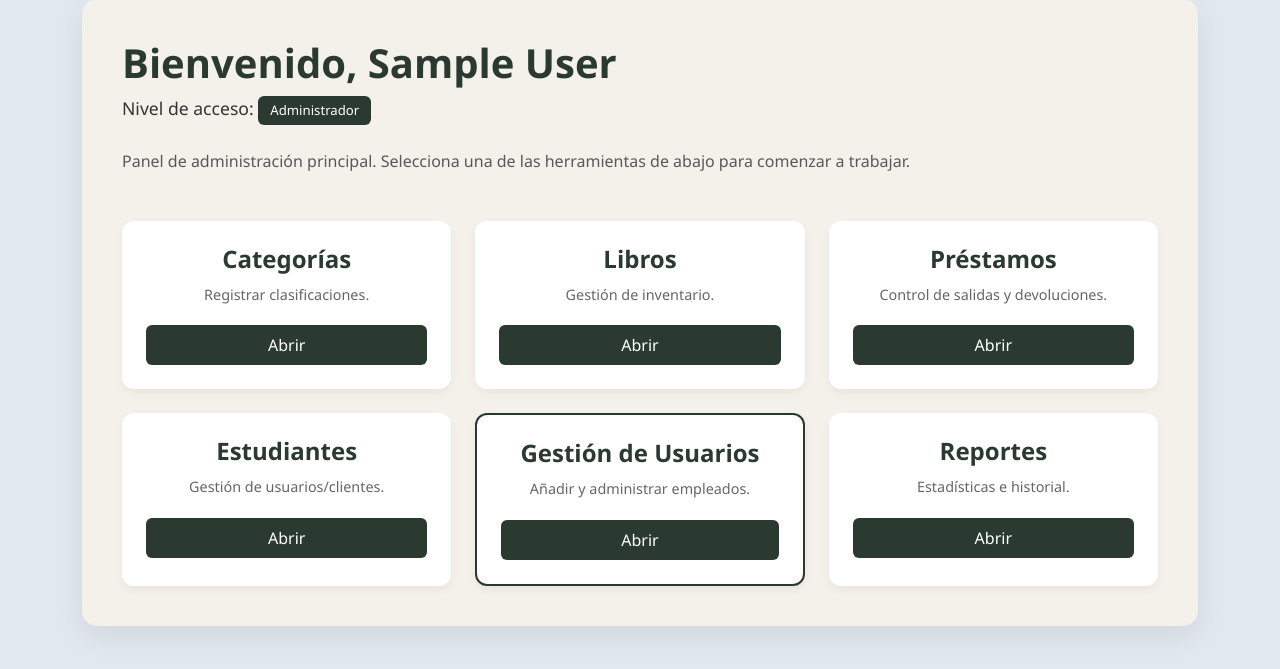
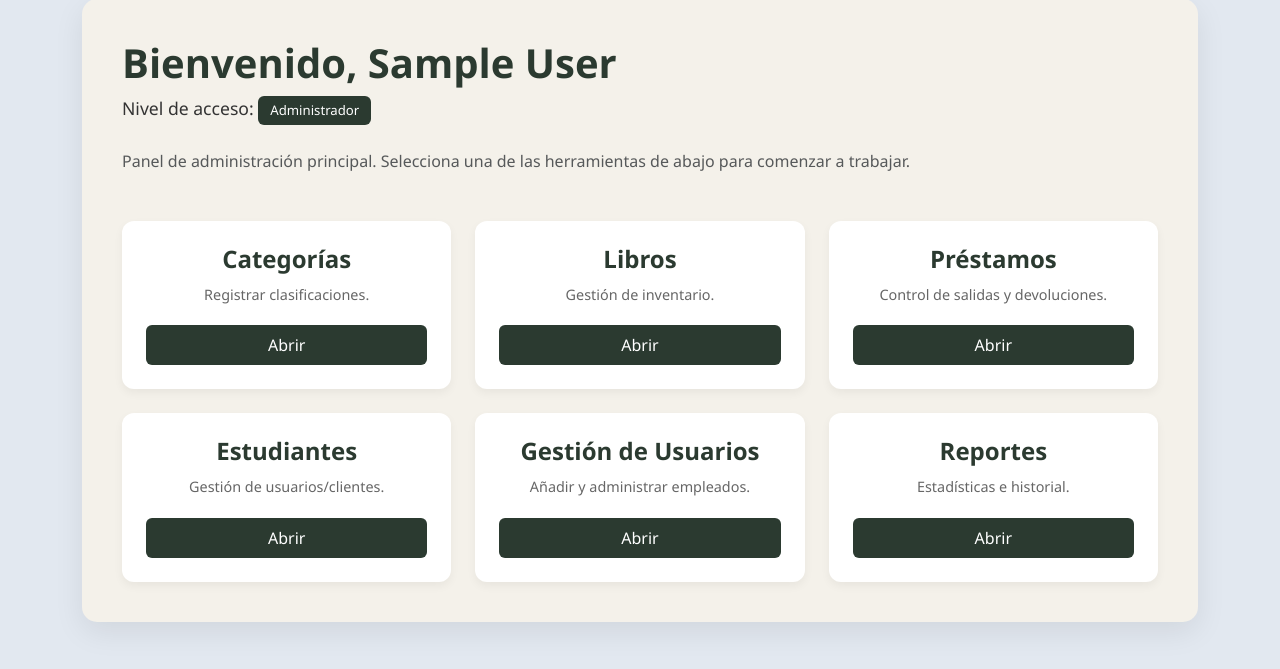
Before and after one commit to Alvarad1107/sistema-biblioteca-digital, a PHP site: page /dashboard.php in a window 1280 px wide. Shown: the part 116-785 px from the top of the page. Run offline with PHP 8.4, Linux system fonts and the light colour scheme; the visitor is signed in with stand-in values (Sample User, id 1).

Commit message:
Se realizoun cambio visual ligero

```diff
--- a/dashboard.php
+++ b/dashboard.php
@@ -91,7 +91,7 @@ require 'config/seguridad.php';
                 </div>
                 <?php if ($_SESSION['nivel_acceso'] == 'Administrador'): ?>
                 <div class="col-md-4">
-                    <div class="module-card" style="border: 2px solid #2b3a30;">
+                    <div class="module-card">
                         <h4>Gestión de Usuarios</h4>
                         <p>Añadir y administrar empleados.</p>
                         <a href="usuarios/usuario_lista.php" class="btn-dark-green">Abrir</a>
```
